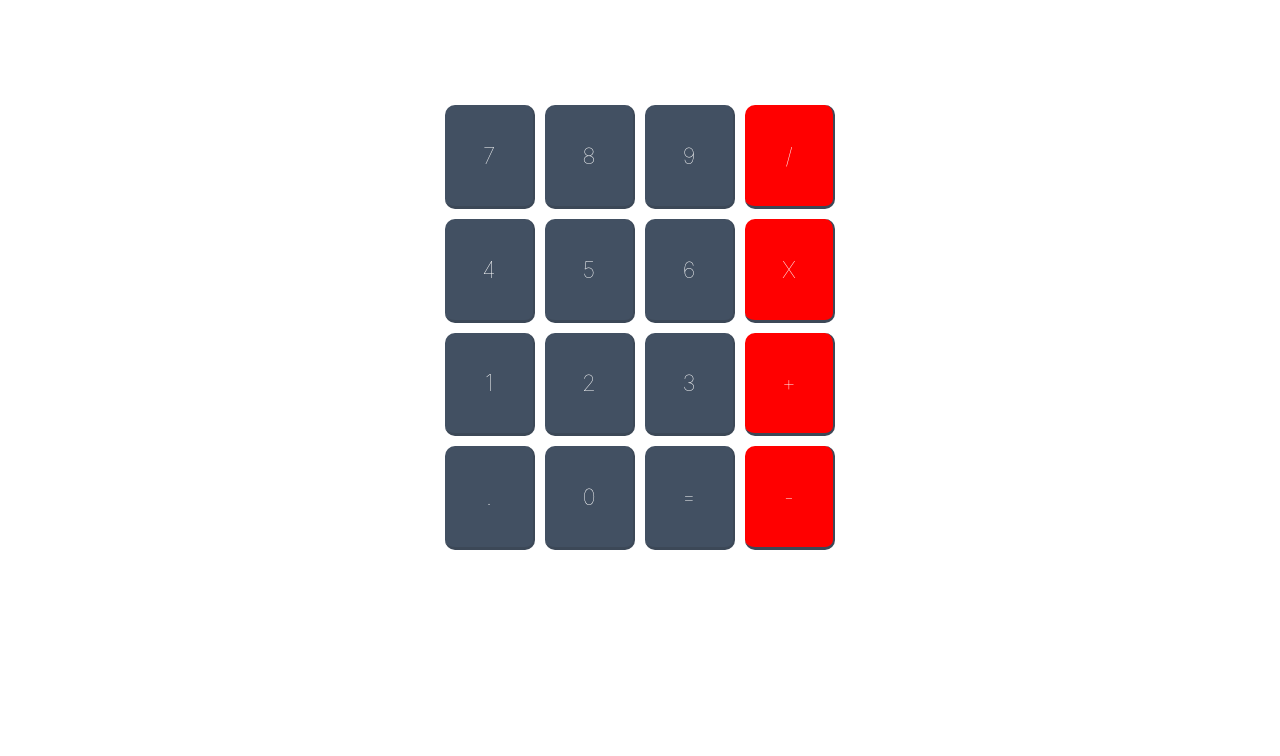
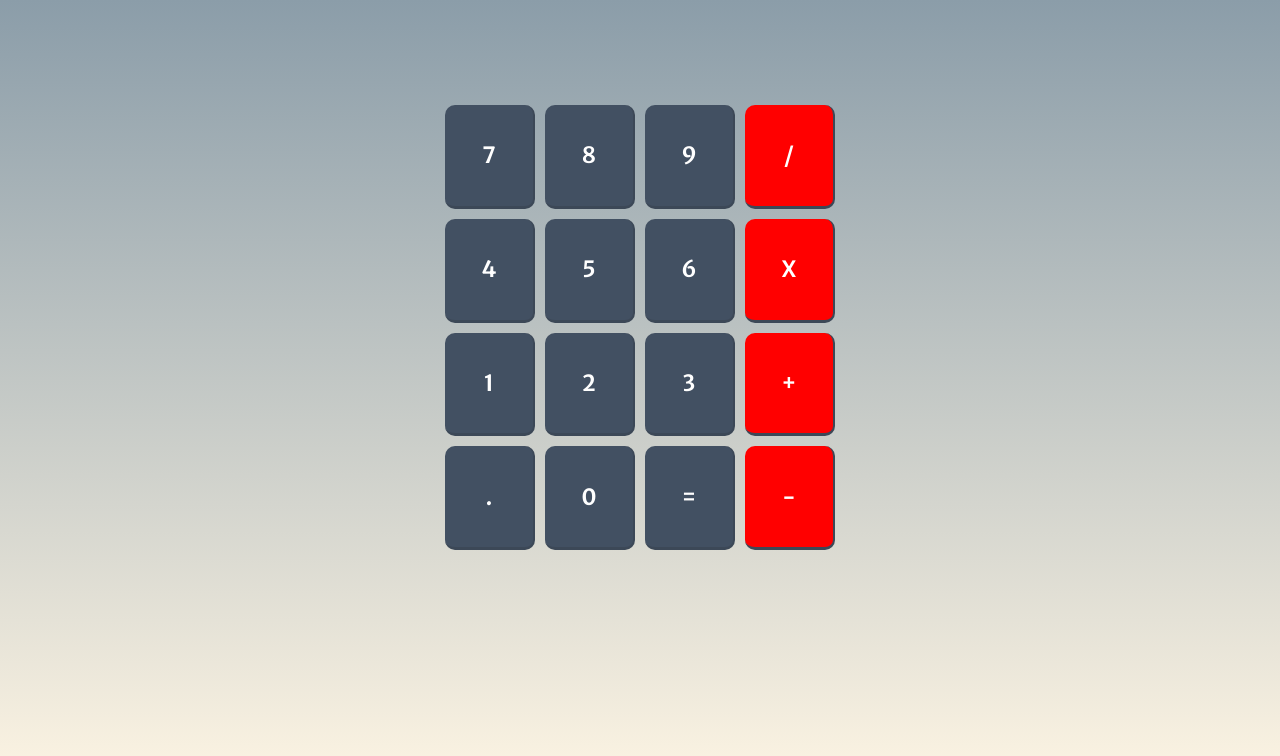
Before and after one commit to kessie2862/React-Calculator, a React (Create React App) app: page / in a window 1280 px wide. Shown: the top 756 px of the page. Built offline with nearby package versions, Linux system fonts and the light colour scheme.

Commit message:
Added font-family

```diff
--- a/src/App.css
+++ b/src/App.css
@@ -4,6 +4,8 @@
   align-items: center;
   height: 100vh;
   width: 100%;
+  font-family: "Merriweather Sans", sans-serif;
+  background: linear-gradient(#8b9da9, #fff6e4);
 }
 
 .Calc-wrapper {
```
